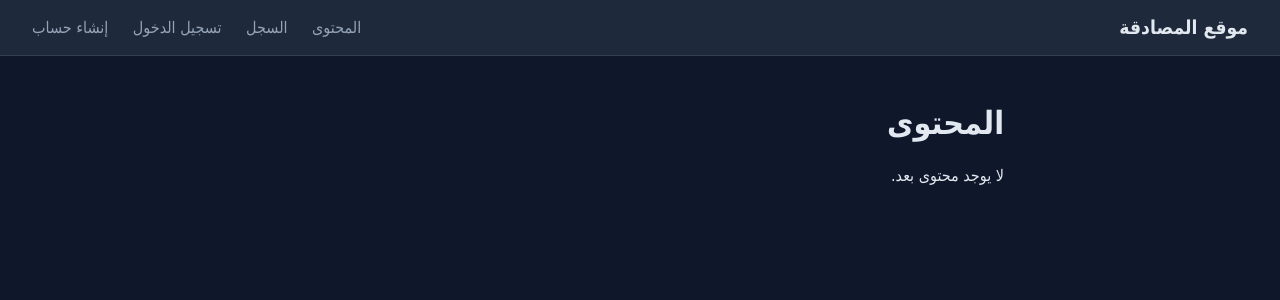
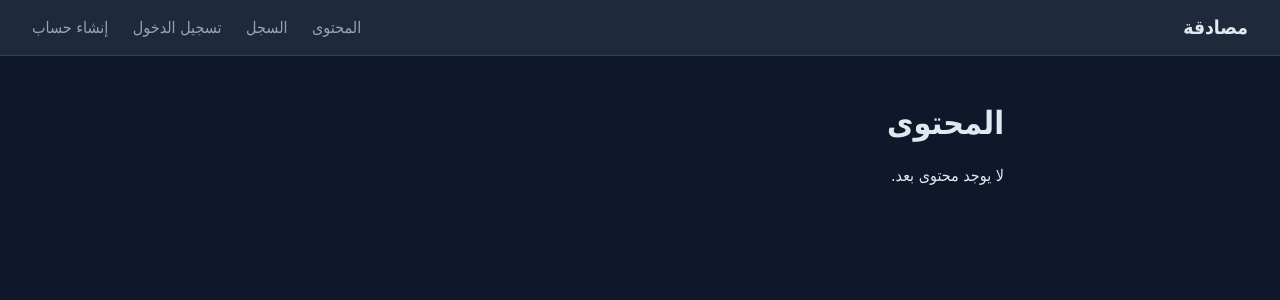
Before and after one commit to a7snone/agent, a Flask app: page /content in a window 1280 px wide. Shown: the top 300 px of the page. Run offline with Flask 3, Linux system fonts and the light colour scheme; data that the repository does not hold is empty.

Commit message:
Shorten site title/brand from "موقع المصادقة" to "مصادقة"
Co-Authored-By: Claude Sonnet 5 <noreply@anthropic.com>
Claude-Session: https://claude.ai/code/session_01AsjUyNS2CXJngKgyneVowQ

```diff
--- a/auth-website/templates/layout.html
+++ b/auth-website/templates/layout.html
@@ -3,12 +3,12 @@
 <head>
   <meta charset="UTF-8">
   <meta name="viewport" content="width=device-width, initial-scale=1.0">
-  <title>{% block title %}موقع المصادقة{% endblock %}</title>
+  <title>{% block title %}مصادقة{% endblock %}</title>
   <link rel="stylesheet" href="{{ url_for('static', filename='style.css') }}">
 </head>
 <body>
   <nav class="navbar">
-    <a class="brand" href="{{ url_for('index') }}">موقع المصادقة</a>
+    <a class="brand" href="{{ url_for('index') }}">مصادقة</a>
     <div class="nav-links">
       <a href="{{ url_for('content.feed') }}">المحتوى</a>
       <a href="{{ url_for('content.ledger') }}">السجل</a>
```
